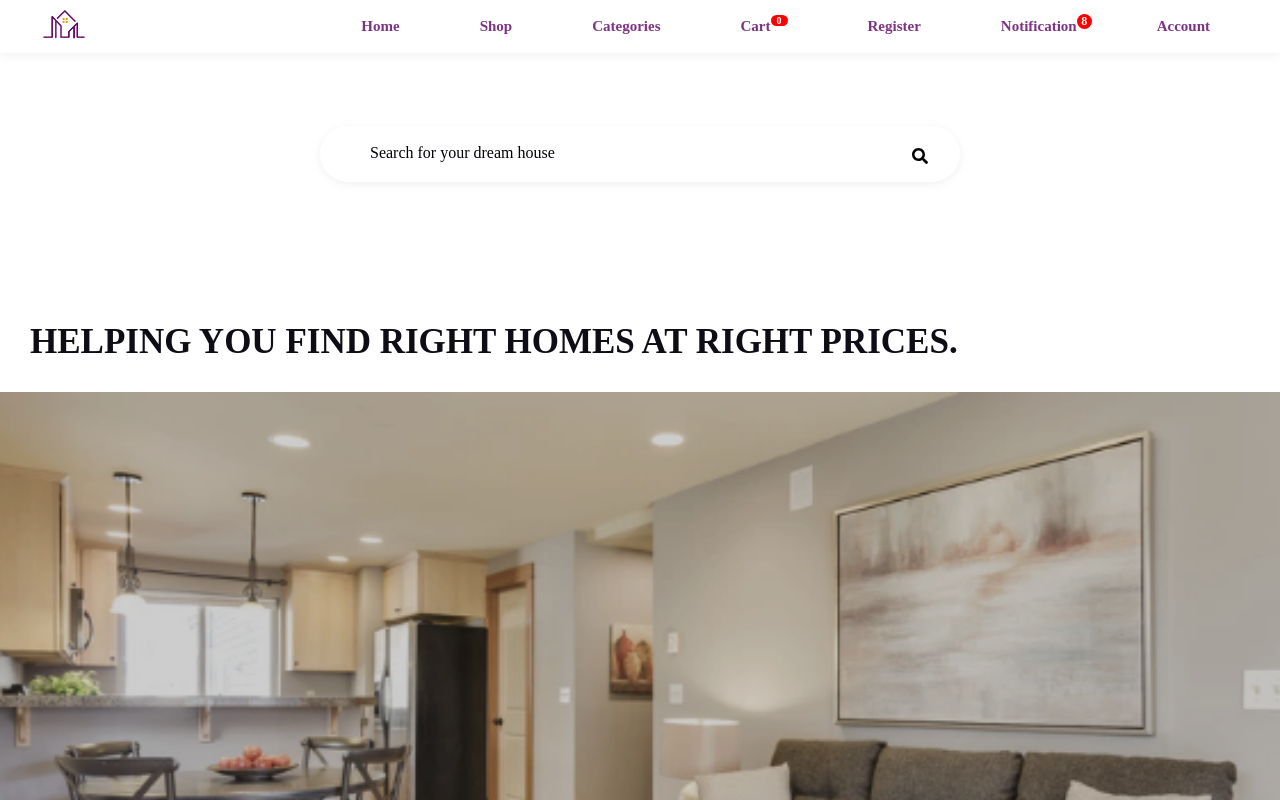
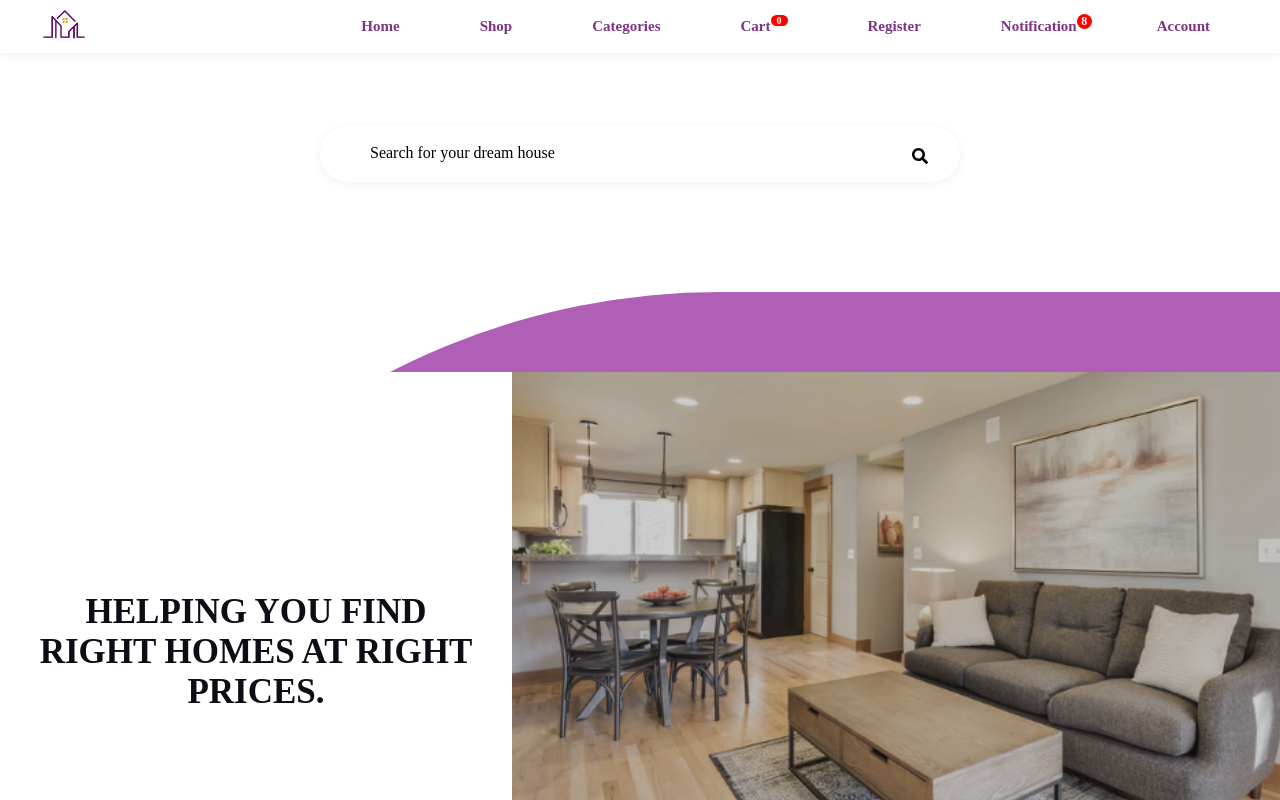
Before and after one commit to Kwarto/capstoneproject, a React (Create React App) app: page / in a window 1280 px wide. Shown: the top 800 px of the page. Built offline with nearby package versions, Linux system fonts and the light colour scheme; a web font is replaced by a local one.

Commit message:
still andding styles to the swiper for the header

```diff
--- a/src/index.css
+++ b/src/index.css
@@ -22,6 +22,7 @@ html{
   --main-bg-variant-a: hsla(296, 53%, 41%, 0.034);
   --box-shadow:  0px 2px 10px rgba(0, 0, 0, 0.062);
   --container-lg: 90%;
+  --container-md: 97%;
 }
 
 .container{
@@ -62,6 +63,15 @@ img{
   font-size: 30px;
 }
 
+.swiper-slide{
+  min-height: 70vh;
+  display: grid;
+  grid-template-columns: 40% 60%;
+  transform: scale(1.02);
+  width: var(--container-lg);
+  margin: 0 auto;
+}
+
 @media screen and (max-width: 1024px) {
   .main{
     transform: scale(1);
@@ -78,6 +88,10 @@ img{
     grid-template-columns: 100%;
     min-height: 50vh;
   }
+  /* .container{
+    width: var(--container-md);
+    margin: 0 auto;
+  } */
 }
 
 
@@ -88,23 +102,8 @@ img{
     top: 3.8rem;
     z-index: 100;
   }
+
+  .swiper-slide{
+    grid-template-columns: 100%;
+  }
 }
-
-.swiper-slide{
-  min-height: 70vh;
-  display: grid;
-  grid-template-columns: 100%;
-  transform: scale(1.02);
-  width: var(--container-lg);
-  margin: 0 auto;
-}
-
- /* @media screen and (max-width: 1024px){
-  grid-template-columns: 100%;
-  height: 70vh;
- }
-`
-
-
-
-*/
--- a/src/pages/Shop/Shop.jsx
+++ b/src/pages/Shop/Shop.jsx
@@ -212,7 +212,7 @@ function Shop() {
         </SkyList>
       </ShopSky>
 
-      <ShopBed className='container'>
+      <ShopBed>
       <ProductCard>
           <CardItems>
           <Product
--- a/src/pages/Shop/ShopElement.jsx
+++ b/src/pages/Shop/ShopElement.jsx
@@ -8,7 +8,7 @@ export const ShopItemWrapper = styled.div`
 
  @media screen and (max-width: 1024px){
   grid-template-columns: 1fr;
-  overflow-x: hidden;
+  overflow: hidden;
  }
 `
 
@@ -52,7 +52,7 @@ export const FilterSelector = styled.div`
 `
 
 export const ShopSky = styled.div`
-margin-top: 5rem;
+ margin-top: 5rem;
  padding: 100px 0;
  background: var(--main-bg);
 `
@@ -82,12 +82,7 @@ export const BungCate = styled.div`
 
 export const SkyList = styled.div`
  background: #fff;
- margin: 0 15px;
- transform: scale(1);
- transition:  transform 2s ease-in;
- &:hover{
-  transform: scale(1.02);
- }
+ /* margin: 0 15px; */
 `
 
 export const ShopBed = styled.div`
```
